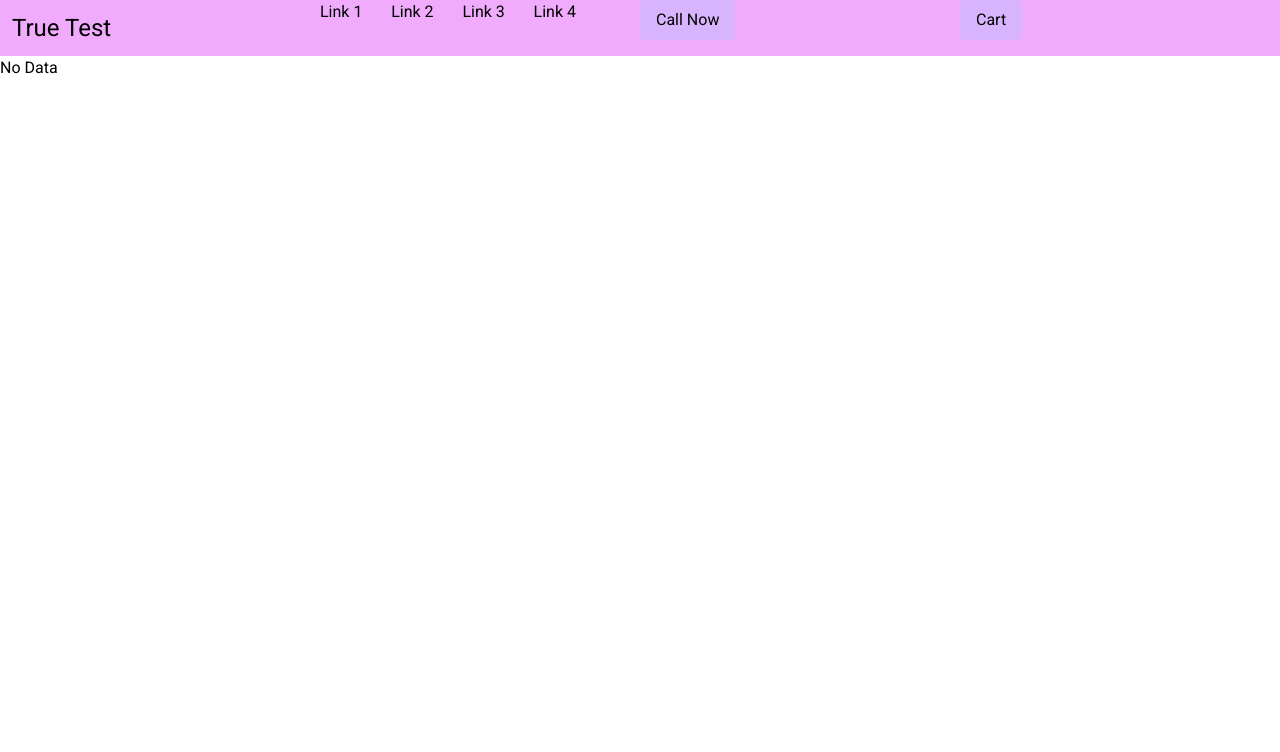
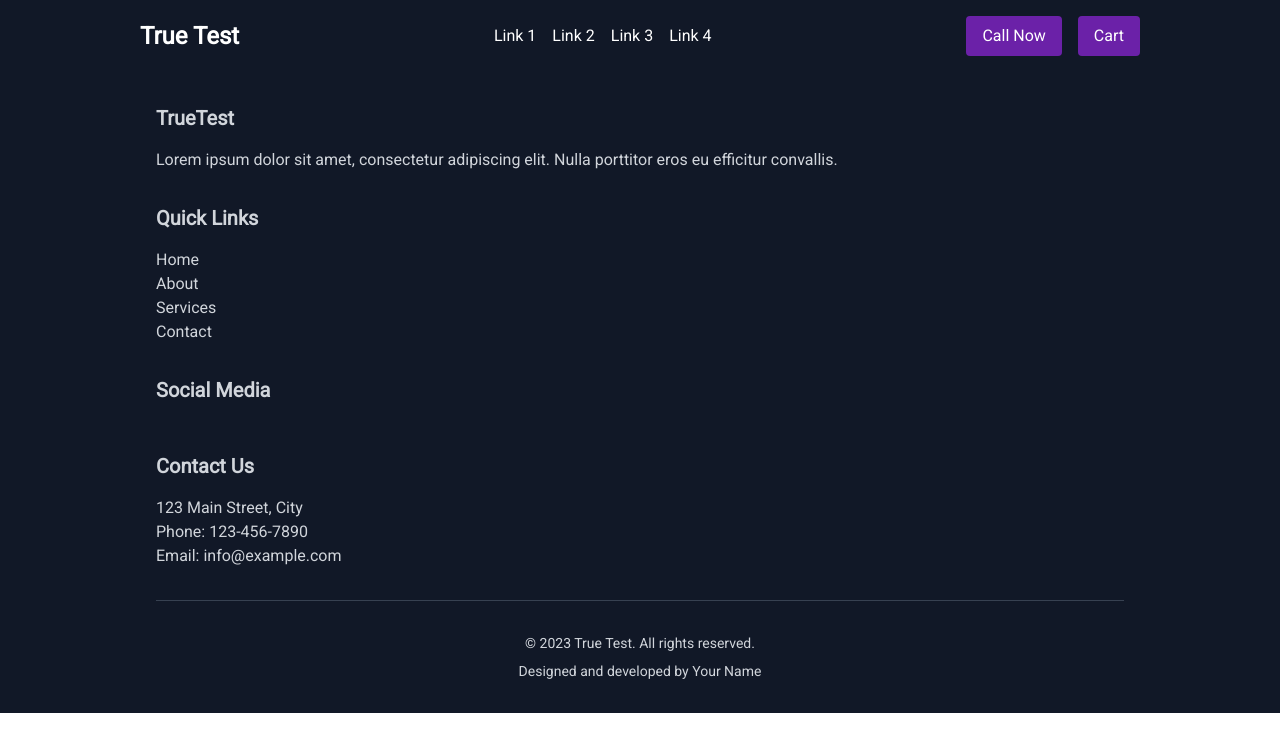
Before and after one commit to arup-basak/true-test, a Next.js app: page /cart in a window 1280 px wide. Shown: the top 752 px of the page. Built offline with nearby package versions, Linux system fonts and the light colour scheme.

Commit message:
Added Proper NavBar and Footer and Cart

```diff
--- a/src/components/Button.tsx
+++ b/src/components/Button.tsx
@@ -8,7 +8,7 @@ interface ButtonProps {
 const Button = (props: ButtonProps) => {
   return (
     <button
-        className='cursor-pointer transition border border-red-500 hover:bg-red-500 hover:text-white rounded-sm p-2'
+        className='cursor-pointer transition border border-blue-500 hover:bg-blue-500 hover:text-white rounded-sm p-2'
         onClick={() => props.onClick()}>
         {props.innerText}
     </button>
--- /dev/null
+++ b/src/components/CartComponent.tsx
@@ -0,0 +1,13 @@
+import { ProductProps } from '@/libs/interface'
+import React from 'react'
+
+const CartComponent = (props: ProductProps) => {
+    return (
+        <div className='bg-blue-200 p-2 rounded m-2'>
+            <div className=''>{props.heading}</div>
+            <div className=''>{props.price}</div>
+        </div>
+    )
+}
+
+export default CartComponent
--- /dev/null
+++ b/src/components/Footer.tsx
@@ -0,0 +1,87 @@
+import Link from 'next/link';
+
+const Footer = () => {
+  return (
+    <footer className="bg-gray-900 text-gray-300">
+      <div className="container mx-auto py-8 px-4">
+        <div className="grid grid-cols-1 md:grid-cols-4 gap-8">
+          <div className="col-span-2 md:col-span-1">
+            <h3 className="text-xl font-bold">TrueTest</h3>
+            <p className="mt-4">
+              Lorem ipsum dolor sit amet, consectetur adipiscing elit. Nulla
+              porttitor eros eu efficitur convallis.
+            </p>
+          </div>
+          <div className="col-span-2 md:col-span-1">
+            <h3 className="text-xl font-bold">Quick Links</h3>
+            <ul className="mt-4">
+              <li>
+                <Link href="/">
+                  <span className="text-gray-300 hover:text-white">Home</span>
+                </Link>
+              </li>
+              <li>
+                <Link href="/about">
+                  <span className="text-gray-300 hover:text-white">About</span>
+                </Link>
+              </li>
+              <li>
+                <Link href="/services">
+                  <span className="text-gray-300 hover:text-white">Services</span>
+                </Link>
+              </li>
+              <li>
+                <Link href="/contact">
+                  <span className="text-gray-300 hover:text-white">Contact</span>
+                </Link>
+              </li>
+            </ul>
+          </div>
+          <div className="col-span-2 md:col-span-1">
+            <h3 className="text-xl font-bold">Social Media</h3>
+            <ul className="mt-4 flex space-x-4">
+              <li>
+                <span className="text-gray-300 hover:text-white">
+                  <i className="fab fa-facebook"></i>
+                </span>
+              </li>
+              <li>
+                <span className="text-gray-300 hover:text-white">
+                  <i className="fab fa-twitter"></i>
+                </span>
+              </li>
+              <li>
+                <span className="text-gray-300 hover:text-white">
+                  <i className="fab fa-instagram"></i>
+                </span>
+              </li>
+              <li>
+                <span className="text-gray-300 hover:text-white">
+                  <i className="fab fa-linkedin"></i>
+                </span>
+              </li>
+            </ul>
+          </div>
+          <div className="col-span-2 md:col-span-1">
+            <h3 className="text-xl font-bold">Contact Us</h3>
+            <p className="mt-4">123 Main Street, City</p>
+            <p>Phone: 123-456-7890</p>
+            <p>Email: info@example.com</p>
+          </div>
+        </div>
+        <hr className="border-gray-700 mt-8" />
+        <div className="text-center text-sm mt-8">
+          <p>&copy; 2023 True Test. All rights reserved.</p>
+          <p className="mt-2">
+            Designed and developed by{' '}
+            <Link href="/author">
+              <span className="text-gray-300 hover:text-white">Your Name</span>
+            </Link>
+          </p>
+        </div>
+      </div>
+    </footer>
+  );
+};
+
+export default Footer
--- a/src/components/NavBar.tsx
+++ b/src/components/NavBar.tsx
@@ -1,26 +1,40 @@
-import React from 'react'
-import Link from 'next/link'
+import React from 'react';
+import Link from 'next/link';
 
-const NavBar = () => {
+const NavBar = ({ cartCount }: { cartCount: number }) => {
   return (
-        <div className='grid grid-cols-4 bg-fuchsia-300'>
+    <nav className="bg-gray-900 text-white">
+      <div className="container mx-auto flex justify-between items-center py-4">
         <Link href="/">
-                <h1 className='text-2xl p-3'>True Test</h1>
+          <div className="text-2xl font-bold text-white">True Test</div>
         </Link>
-            <div className='flex justify-between w-4/5'>
-                <div>Link 1</div>
-                <div>Link 2</div>
-                <div>Link 3</div>
-                <div>Link 4</div>
+        <div className="flex space-x-4">
+          <Link href="/link1">
+            <div className="hover:text-indigo-500 text-white">Link 1</div>
+          </Link>
+          <Link href="/link2">
+            <div className="hover:text-indigo-500 text-white">Link 2</div>
+          </Link>
+          <Link href="/link3">
+            <div className="hover:text-indigo-500 text-white">Link 3</div>
+          </Link>
+          <Link href="/link4">
+            <div className="hover:text-indigo-500 text-white">Link 4</div>
+          </Link>
         </div>
+        <div className="flex space-x-4">
           <Link href="tel:+919732919663">
-                <button className='p-2 px-4 bg-purple-300 rounded w-fit'>Call Now</button>
+            <div className="px-4 py-2 bg-purple-800 rounded text-white">Call Now</div>
           </Link>
           <Link href="/cart">
-                <button className='p-2 px-4 bg-purple-300 rounded w-fit'>Cart</button>
+            <div className="px-4 py-2 bg-purple-800 rounded text-white">
+              {cartCount === 0 ? 'Cart' : `Cart ${cartCount}`}
+            </div>
           </Link>
         </div>
-    )
-}
+      </div>
+    </nav>
+  );
+};
 
-export default NavBar
+export default NavBar;
--- a/src/components/Product.tsx
+++ b/src/components/Product.tsx
@@ -4,9 +4,9 @@ import Button from './Button'
 import { ProductProps } from '@/libs/interface'
 
 const Product = (props: ProductProps) => {
-  const addToCart = (productId: string) => {
-    let cartData: string[] = JSON.parse(localStorage.getItem('true-test-cart') || '[]');
-    cartData.push(productId);
+  const addToCart = () => {
+    let cartData: ProductProps[] = JSON.parse(localStorage.getItem('true-test-cart') || '[]');
+    cartData.push(props);
     localStorage.setItem('true-test-cart', JSON.stringify(cartData));
   };
 
@@ -18,14 +18,14 @@ const Product = (props: ProductProps) => {
       animate={{
         opacity: 1
       }}
-      className='bg-red-200 p-3 rounded shadow'>
+      className='bg-blue-200 p-3 rounded shadow'>
       <h1>{props.heading}</h1>
       <h2>{`₹${props.price}`}</h2>
       <div className='grid grid-cols-2 gap-2 p-2'>
         <Button innerText='View Details' onClick={() => { }} />
         <Button innerText='Add To Cart' onClick={() => {
-          addToCart(props.productId)
-         }} />
+          addToCart();
+        }} />
       </div>
     </motion.div>
   )
--- a/src/pages/_app.tsx
+++ b/src/pages/_app.tsx
@@ -1,7 +1,9 @@
+import Footer from '@/components/Footer';
 import NavBar from '@/components/NavBar';
 import '@/styles/globals.css'
 import type { AppProps } from 'next/app'
 import { Roboto } from 'next/font/google'
+import { useState } from 'react'
 
 const roboto = Roboto({
   weight: '400',
@@ -11,8 +13,11 @@ const roboto = Roboto({
 export default function App({ Component, pageProps }: AppProps) {
   return (
     <main className={roboto.className}>
-      <NavBar />
-      <Component {...pageProps} />
+      <NavBar cartCount={0}/>
+      <Component
+        {...pageProps}
+        />
+        <Footer />
     </main>
   );
 }
--- a/src/pages/cart.tsx
+++ b/src/pages/cart.tsx
@@ -1,9 +1,10 @@
 import React, { useEffect, useState } from 'react';
 import Head from 'next/head';
-
+import { ProductProps } from '@/libs/interface';
+import CartComponent from '@/components/CartComponent';
 
 const Cart = () => {
-  const [cartData, setCartData] = useState<string[]>([]);
+  const [cartData, setCartData] = useState<ProductProps[]>([]);
 
   useEffect(() => {
     const localStorageData = localStorage.getItem('true-test-cart');
@@ -11,19 +12,23 @@ const Cart = () => {
     setCartData(parsedData);
   }, []);
 
-  if (cartData.length === 0)
-    return <>No Data</>;
-
   return (
     <>
       <Head>
         <title>Cart</title>
       </Head>
-      {
-        cartData.map((productId, index) => <div key={index}>{productId}</div>)
-      }
+      <div className='m-auto w-3/5'>
+        {cartData.map((product, index) => (
+          <CartComponent
+            key={index}
+            heading={product.heading}
+            price={product.price}
+            productId={product.productId} />
+        ))}
+      </div>
+
     </>
   );
-}
+};
 
 export default Cart;
```
Lines whose indentation alone changed are shown as unchanged.
